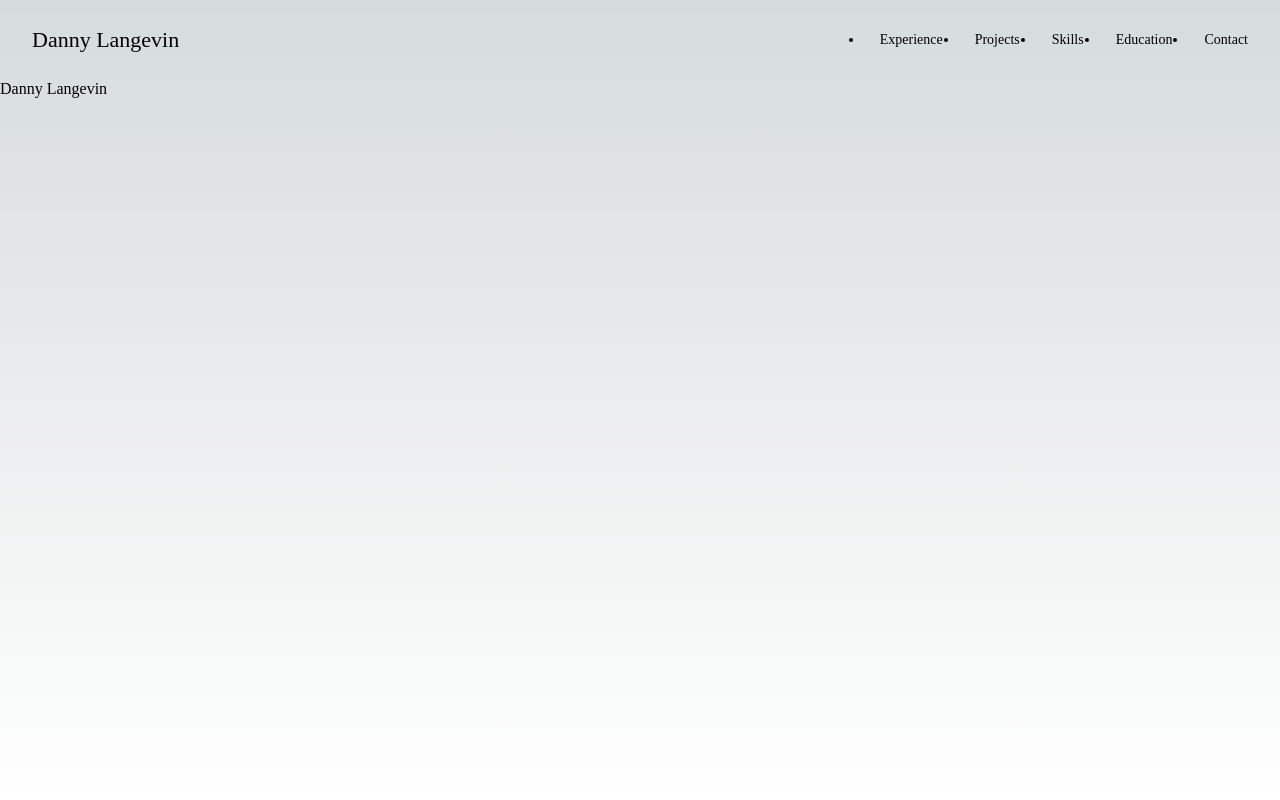
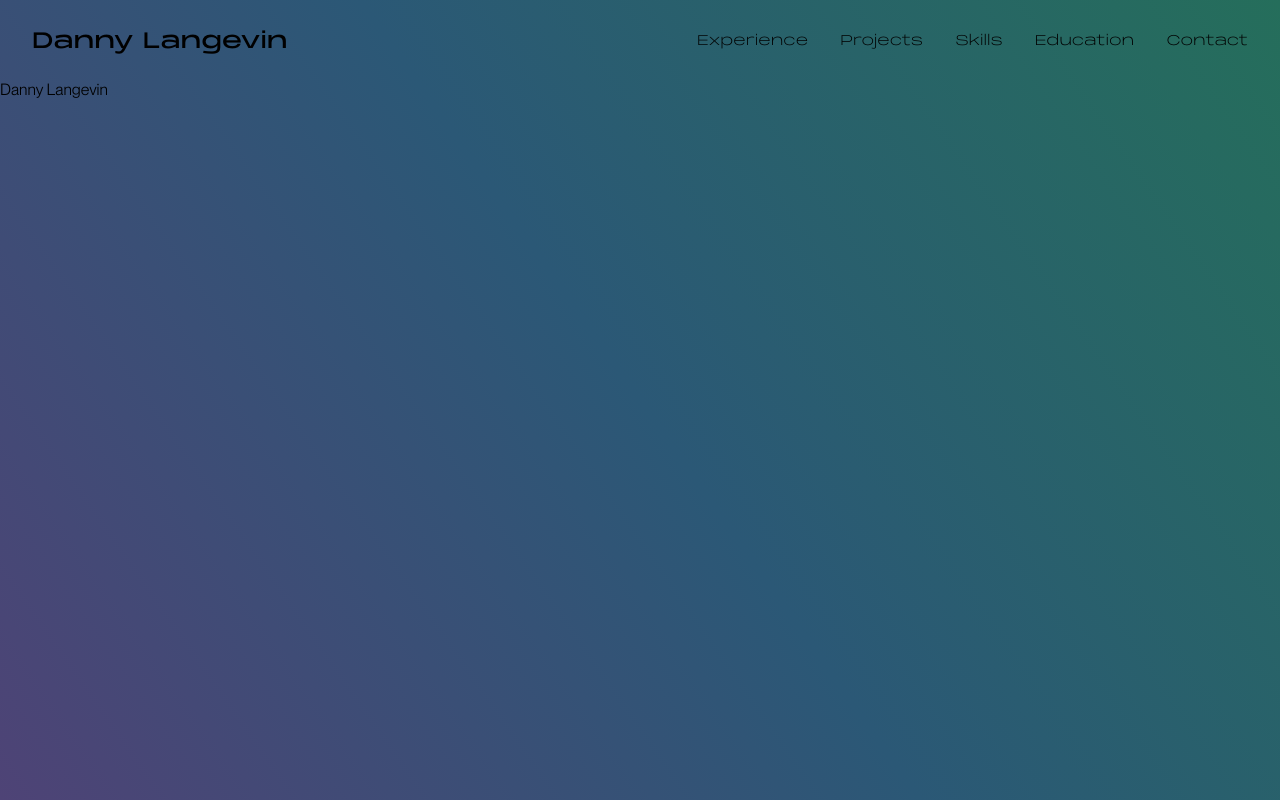
Before and after one commit to dklangevin/danny-langevin, a Next.js app: page / in a window 1280 px wide. Built offline with nearby package versions, Linux system fonts and the light colour scheme.

Commit message:
Update global styles and add font faces

```diff
--- a/styles/globals.css
+++ b/styles/globals.css
@@ -79,20 +79,136 @@
   margin: 0;
 }
 
+/* @import url('https://fonts.googleapis.com/css2?family=Kanit:ital,wght@0,100;0,200;0,300;0,400;0,500;0,600;0,700;0,800;0,900;1,100;1,200;1,300;1,400;1,500;1,600;1,700;1,800;1,900&display=swap'); */
+
+@font-face {
+  font-family: 'Neue Montreal';
+  src: url('/fonts/PPNeueMontreal-Thin.otf') format('opentype');
+  font-weight: 200;
+  font-style: normal;
+  font-display: swap;
+}
+@font-face {
+  font-family: 'Neue Montreal';
+  src: url('/fonts/PPNeueMontreal-Book.otf') format('opentype');
+  font-weight: 400;
+  font-style: normal;
+  font-display: swap;
+}
+@font-face {
+  font-family: 'Neue Montreal';
+  src: url('/fonts/PPNeueMontreal-Medium.otf') format('opentype');
+  font-weight: 500;
+  font-style: normal;
+  font-display: swap;
+}
+@font-face {
+  font-family: 'Neue Montreal';
+  src: url('/fonts/PPNeueMontreal-Italic.otf') format('opentype');
+  font-weight: 500;
+  font-style: italic;
+  font-display: swap;
+}
+@font-face {
+  font-family: 'Neue Montreal';
+  src: url('/fonts/PPNeueMontreal-SemiBoldItalic.otf') format('opentype');
+  font-weight: 600;
+  font-style: italic;
+  font-display: swap;
+}
+@font-face {
+  font-family: 'Neue Montreal';
+  src: url('/fonts/PPNeueMontreal-Bold.otf') format('opentype');
+  font-weight: 700;
+  font-style: normal;
+  font-display: swap;
+}
+
+@font-face {
+  font-family: 'Acma';
+  src: url('/fonts/PPAcma-Thin.otf') format('opentype');
+  font-weight: 100;
+  font-style: normal;
+  font-display: swap;
+}
+@font-face {
+  font-family: 'Acma';
+  src: url('/fonts/PPAcma-Light.otf') format('opentype');
+  font-weight: 300;
+  font-style: normal;
+  font-display: swap;
+}
+@font-face {
+  font-family: 'Acma';
+  src: url('/fonts/PPAcma-Semibold.otf') format('opentype');
+  font-weight: 600;
+  font-style: normal;
+  font-display: swap;
+}
+@font-face {
+  font-family: 'Acma';
+  src: url('/fonts/PPAcma-Black.otf') format('opentype');
+  font-weight: 900;
+  font-style: normal;
+  font-display: swap;
+}
+
+@font-face {
+  font-family: 'Monument';
+  src: url('/fonts/PPMonumentExtended-Light.otf') format('opentype');
+  font-weight: 200;
+  font-style: normal;
+  font-display: swap;
+}
+@font-face {
+  font-family: 'Monument';
+  src: url('/fonts/PPMonumentExtended-LightItalic.otf') format('opentype');
+  font-weight: 200;
+  font-style: italic;
+  font-display: swap;
+}
+@font-face {
+  font-family: 'Monument';
+  src: url('/fonts/PPMonumentExtended-Regular.otf') format('opentype');
+  font-weight: 450;
+  font-style: normal;
+  font-display: swap;
+}
+@font-face {
+  font-family: 'Monument';
+  src: url('/fonts/PPMonumentExtended-RegularItalic.otf') format('opentype');
+  font-weight: 450;
+  font-style: italic;
+  font-display: swap;
+}
+@font-face {
+  font-family: 'Monument';
+  src: url('/fonts/PPMonumentExtended-Black.otf') format('opentype');
+  font-weight: 800;
+  font-style: normal;
+  font-display: swap;
+}
+@font-face {
+  font-family: 'Monument';
+  src: url('/fonts/PPMonumentExtended-BlackItalic.otf') format('opentype');
+  font-weight: 800;
+  font-style: italic;
+  font-display: swap;
+}
+
 html,
 body {
+  font-family: 'Neue Montreal';
   max-width: 100vw;
   overflow-x: hidden;
 }
 
 body {
   color: rgb(var(--foreground-rgb));
-  background: linear-gradient(
-      to bottom,
-      transparent,
-      rgb(var(--background-end-rgb))
-    )
-    rgb(var(--background-start-rgb));
+  background: #2b5876;
+  background: -webkit-linear-gradient(55deg, #4e4376, #2b5876, #256e5b);
+  background: linear-gradient(55deg, #4e4376, #2b5876, #256e5b);
+  /* background: linear-gradient(55deg, #6b4400, #2b5876, #256e5b); */
 }
 
 a {
@@ -100,6 +216,26 @@ a {
   text-decoration: none;
 }
 
+a,
+li,
+span,
+svg {
+  display: block;
+}
+
+h1,
+h2,
+h3,
+h4,
+p {
+  margin: 0;
+  padding: 0;
+}
+
+ul {
+  list-style: none;
+}
+
 @media (prefers-color-scheme: dark) {
   html {
     color-scheme: dark;
```
